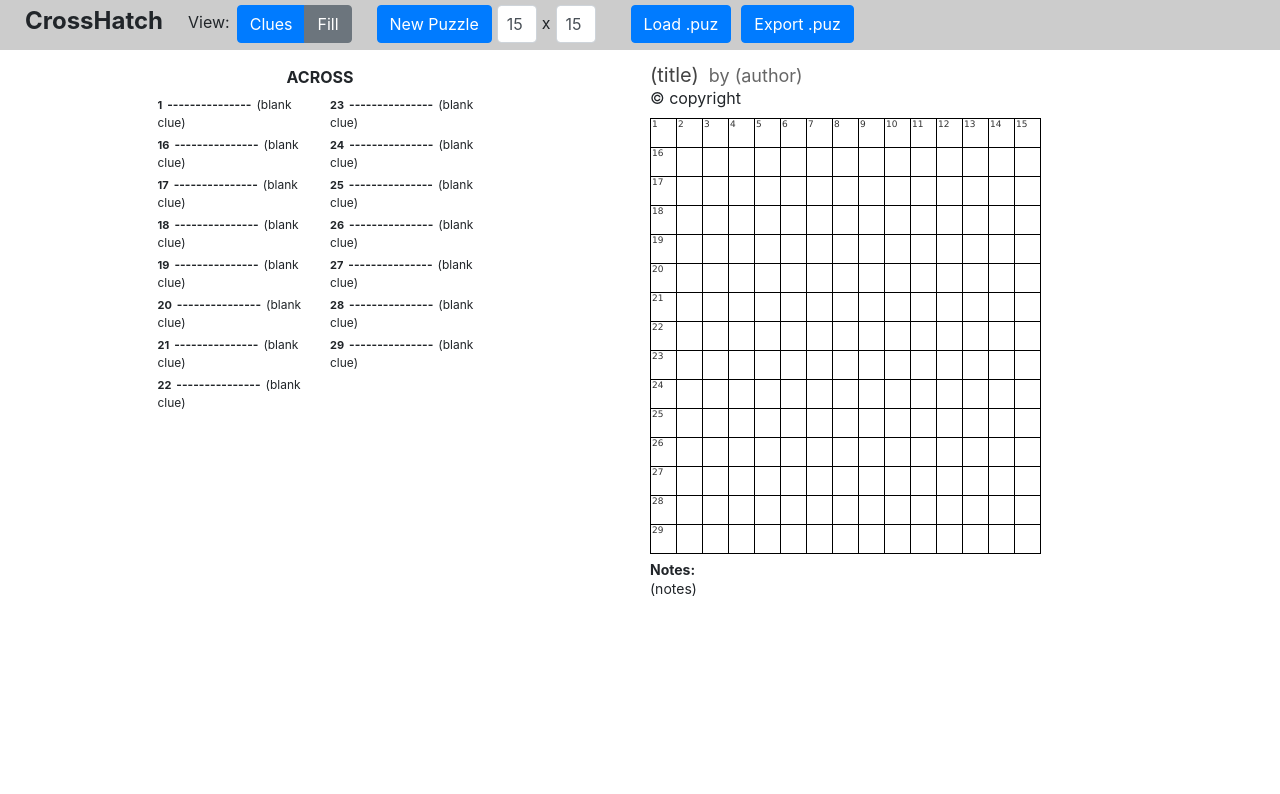
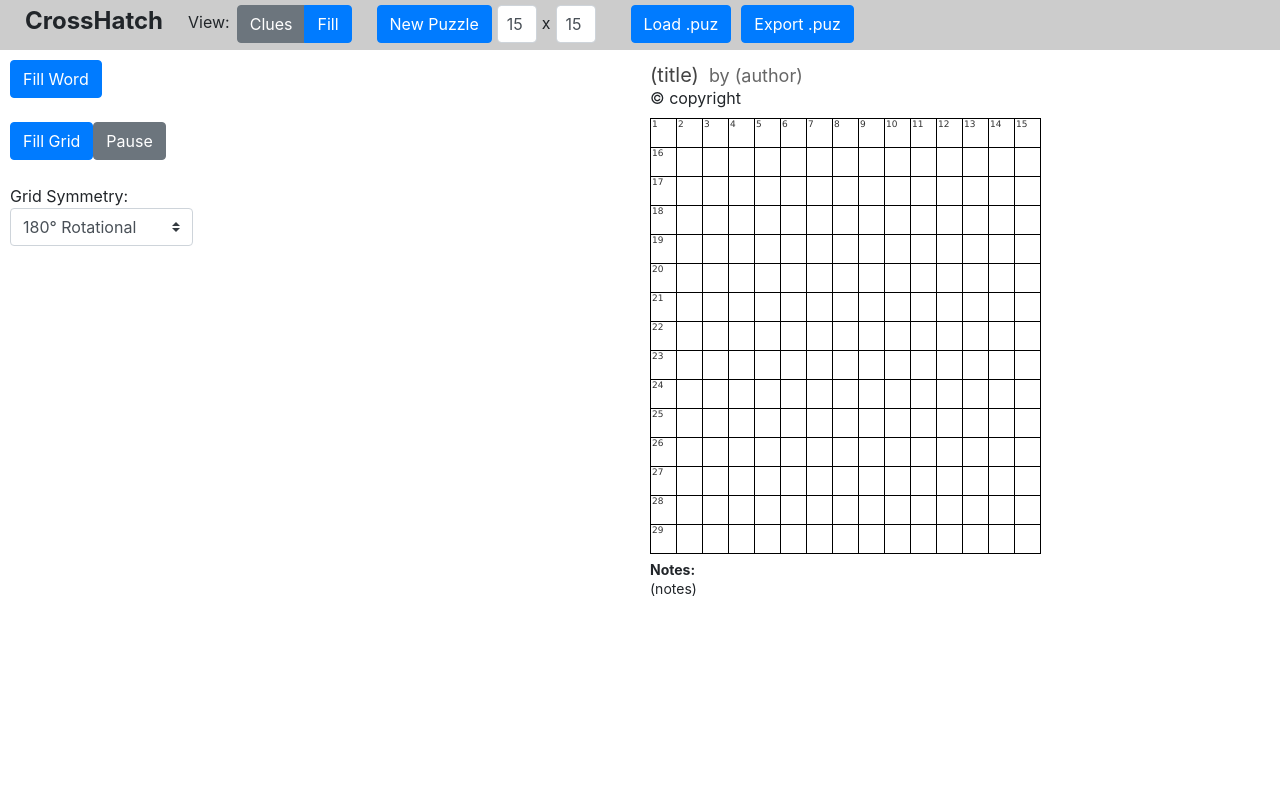
Before and after one commit to ben4808/crosshatch, a React (Create React App) app in the folder app/: page / in a window 1280 px wide. Shown: the top 794 px of the page. Built offline with nearby package versions, Linux system fonts and the light colour scheme.

Commit message:
symmetry

```diff
--- a/app/src/App.tsx
+++ b/app/src/App.tsx
@@ -12,6 +12,7 @@ import { Puzzle } from './models/Puzzle';
 import { newPuzzle } from './lib/util';
 import { generatePuzFile } from './lib/puzFiles';
 import { WordDirection } from './models/WordDirection';
+import { SymmetryType } from './models/SymmetryType';
 
 function App(props: AppProps) {
   const [activeView, setActiveView] = useState(props.activeView);
@@ -37,25 +38,8 @@ function App(props: AppProps) {
 
   useEffect(() => {
     setAppState(getAppContext());
+    // eslint-disable-next-line react-hooks/exhaustive-deps
   }, [updateSemaphore]);
-
-  // useEffect(() => {
-  //   Globals.fillQueue = priorityQueue<FillNode>();
-  //   Globals.fillStatus = FillStatus.Ready;
-  //   Globals.currentDepth = 0;
-  //   Globals.isFirstFillCall = true;
-  //   Globals.fillWordHandler = handleFillWord;
-  //   Globals.fillGridHandler = handleFillGrid;
-  //   Globals.pauseFill = pauseFill;
-
-  //   if (!Globals.gridState) {
-  //       Globals.gridState = createNewGrid(props.height, props.width);
-  //       populateWords(Globals.gridState!);
-  //   }
-
-  //   forceUpdate();
-  //   // eslint-disable-next-line react-hooks/exhaustive-deps
-  // }, []);
 
   function triggerUpdate() {
     let newSemaphore = updateSemaphore + 1;
@@ -118,6 +102,7 @@ function App(props: AppProps) {
 
   if (!Globals.puzzle) {
     createNewPuzzle(gridWidth, gridHeight);
+    Globals.gridSymmetry = SymmetryType.Rotate180;
   }
 
   return (
--- a/app/src/components/FillView/FillView.scss
+++ b/app/src/components/FillView/FillView.scss
@@ -1,3 +1,8 @@
 .fill-container {
-    display: inline-grid;
+    display: inline-block;
 }
+
+.symmetry-select {
+    display: inline-block;
+    width: 100px;
+}
--- a/app/src/components/FillView/FillView.tsx
+++ b/app/src/components/FillView/FillView.tsx
@@ -1,9 +1,16 @@
-import React, { useContext } from 'react';
+import React, { useContext, useEffect } from 'react';
 import { AppContext } from '../../AppContext';
+import { SymmetryType } from '../../models/SymmetryType';
+import "./FillView.scss";
+import Globals from '../../lib/windowService';
 //import { FillStatus } from '../../models/FillStatus';
 
 function FillView(props: any) {
     const appContext = useContext(AppContext);
+
+    useEffect(() => {
+        // eslint-disable-next-line react-hooks/exhaustive-deps
+    }, [props.updateSemaphore]);
 
     function handleFillWordClick() {
         appContext.fillWord();
@@ -17,12 +24,46 @@ function FillView(props: any) {
         appContext.pauseFill();
     }
 
+    function handleSymmetryChange(event: any) {
+        Globals.gridSymmetry = +SymmetryType[event.target[event.target.selectedIndex].value] as SymmetryType;
+    }
+
+    function getSymmetryTypeString(type: string): string {
+        switch(type) {
+            case "None": return "None";
+            case "Rotate180": return "180° Rotational";
+            case "Rotate90": return "90° Rotational";
+            case "MirrorHorizontal": return "Mirror Horizontally";
+            case "MirrorVertical": return "Mirror Vertically";
+            case "MirrorNWSE": return "Mirror NW to SE";
+            case "MirrorNESW": return "Mirror NE to SW";
+        }
+        return "";
+    }
+
+    function getSymmetryTypesForRectGrids(): string[] {
+        return ["None", "Rotate180", "MirrorHorizontal", "MirrorVertical"];
+    }
+
+    let grid = Globals.puzzle?.grid;
+    let selectedSymmetry = SymmetryType[Globals.gridSymmetry!];
+    let symmetryOptions = (!grid || grid.width === grid.height) ?
+        Object.values(SymmetryType).filter(t => isNaN(Number(t))) :
+        getSymmetryTypesForRectGrids();
+
     return (
         <div id="FillView" className="fill-container">
             <button className="btn btn-primary" onClick={handleFillWordClick}>Fill Word</button>
             <br /><br />
             <button className="btn btn-primary" onClick={handleFillGridClick}>Fill Grid</button>
             <button className="btn btn-secondary" onClick={handlePauseFill}>Pause</button>
+            <br /><br />
+            Grid Symmetry: <br />
+            <select className="custom-select symmetry-select" defaultValue={selectedSymmetry} onChange={handleSymmetryChange}>
+                {symmetryOptions.map(type => (
+                    <option value={type} key={type}>{getSymmetryTypeString(type.toString())}</option>
+                ))}
+            </select>
         </div>
     );
 }
--- a/app/src/components/Grid/Grid.scss
+++ b/app/src/components/Grid/Grid.scss
@@ -110,6 +110,7 @@
     color: #444;
     font-size: 20px;
     margin-bottom: 4px;
+    margin-left: -15px;
 }
 .puzzle-author, .puzzle-author-by {
     display: inline-block;
--- a/app/src/components/Grid/Grid.tsx
+++ b/app/src/components/Grid/Grid.tsx
@@ -10,16 +10,17 @@ import { clueKey, compareTuples, doesWordContainSquare, getGrid, getWordAtSquare
 import { clearFill, getUncheckedSquareDir, populateWords, updateGridConstraintInfo } from '../../lib/grid';
 import { GridWord } from '../../models/GridWord';
 import { AppContext } from '../../AppContext';
+import { SymmetryType } from '../../models/SymmetryType';
 
 function Grid(props: any) {
     const [selectedSquare, setSelectedSquare] = useState([-1, -1] as [number, number]);
     const [selectedWord, setSelectedWord] = useState(newWord());
-    const [updateSemaphore, setUpdateSemaphore] = useState(0);
     const appContext = useContext(AppContext);
 
     useEffect(() => {
         if (selectedWord.start[0] > -1 && clueKey(selectedWord) !== Globals.selectedWordKey)
             clearSelection();
+        // eslint-disable-next-line react-hooks/exhaustive-deps
     }, [props.updateSemaphore]);
 
     function handleClick(event: any) {
@@ -79,7 +80,11 @@ function Grid(props: any) {
         if (key === "BACKSPACE") {
             if (sq.fillContent === undefined) letterChanged = false;
             if (sq.type === SquareType.Black) {
-                sq.type = SquareType.White;
+                getSymmetrySquares([row, col]).forEach(res => {
+                    let resSq = grid.squares[res[0]][res[1]];
+                    resSq.type = SquareType.White;
+                });
+
                 blackSquareChanged = true;
             }
 
@@ -90,7 +95,12 @@ function Grid(props: any) {
         }
         // toggle black square
         if (key === ".") {
-            sq.type = sq.type === SquareType.White ? SquareType.Black : SquareType.White;
+            let newSquareType = sq.type === SquareType.White ? SquareType.Black : SquareType.White;
+            getSymmetrySquares([row, col]).forEach(res => {
+                let resSq = grid.squares[res[0]][res[1]];
+                resSq.type = newSquareType;
+            });
+
             blackSquareChanged = true;
             letterChanged = false;
             advanceCursor();
@@ -108,6 +118,41 @@ function Grid(props: any) {
         }
 
         appContext.triggerUpdate();
+    }
+
+    function getSymmetrySquares(initSquare: [number, number]): [number, number][] {
+        let grid = getGrid();
+        let w = grid.width - 1;
+        let h = grid.height - 1;
+        let r = initSquare[0];
+        let c = initSquare[1];
+        let symmetryType = SymmetryType[Globals.gridSymmetry!];
+        let ret = [initSquare];
+
+        switch (symmetryType) {
+            case "Rotate180":
+                ret.push([h - r, w - c]);
+                break;
+            case "Rotate90":
+                ret.push([c, h - r]);
+                ret.push([h - r, w - c]);
+                ret.push([w - c, r]);
+                break;
+            case "MirrorHorizontal":
+                ret.push([r, w - c]);
+                break;
+            case "MirrorVertical":
+                ret.push([h - r, c]);
+                break;
+            case "MirrorNWSE":
+                ret.push([w - c, h - r]);
+                break;
+            case "MirrorNESW":
+                ret.push([c, r]);
+                break;
+        }
+
+        return ret;
     }
 
     function advanceCursor() {
@@ -129,10 +174,6 @@ function Grid(props: any) {
         if ((dir === WordDirection.Across && selSq[1] === 0) || (dir === WordDirection.Down && selSq[0] === 0))
             return;
         setSelectedSquare(dir === WordDirection.Across ? [selSq[0], selSq[1] - 1] : [selSq[0] - 1, selSq[1]]);
-    }
-
-    function forceUpdate() {
-        setUpdateSemaphore(updateSemaphore + 1);
     }
 
     function clearSelection() {
@@ -231,6 +272,7 @@ function Grid(props: any) {
 
     return (
         <>
+            <div className="puzzle-author-by">&nbsp;</div>
             <div id="puzzleTitle" className="puzzle-title editable" contentEditable={true} suppressContentEditableWarning={true}
                 onKeyDown={suppressEnterKey} onBlur={setTitle} onFocusCapture={handleFocus}>{puzzle.title || "(title)"}</div>
             <div className="puzzle-author-by">by&nbsp;</div>
--- a/app/src/index.tsx
+++ b/app/src/index.tsx
@@ -9,7 +9,7 @@ import { loadPhilList, loadPeterBrodaList, load5sMainList, loadMainPlusBroda } f
 
 ReactDOM.render(
   <React.StrictMode>
-    <App activeView="Clues" />
+    <App activeView="Fill" />
   </React.StrictMode>,
   document.getElementById('root')
 );
--- a/app/src/models/GlobalsObj.ts
+++ b/app/src/models/GlobalsObj.ts
@@ -3,12 +3,14 @@ import { FillNode } from "./FillNode";
 import { IndexedWordList } from "./IndexedWordList";
 import { Puzzle } from "./Puzzle";
 import { QualityClass } from "./QualityClass";
+import { SymmetryType } from "./SymmetryType";
 import { WordDirection } from "./WordDirection";
 
 export interface GlobalsObj {
     puzzle?: Puzzle;
     selectedWordKey?: string;
     selectedWordDir?: WordDirection;
+    gridSymmetry?: SymmetryType;
     //selectedSquare?: [number, number];
     //selectedWord?: GridWord;
 
--- /dev/null
+++ b/app/src/models/SymmetryType.ts
@@ -0,0 +1,9 @@
+export enum SymmetryType {
+    None,
+    Rotate180,
+    Rotate90,
+    MirrorHorizontal,
+    MirrorVertical,
+    MirrorNWSE,
+    MirrorNESW,
+}
```
